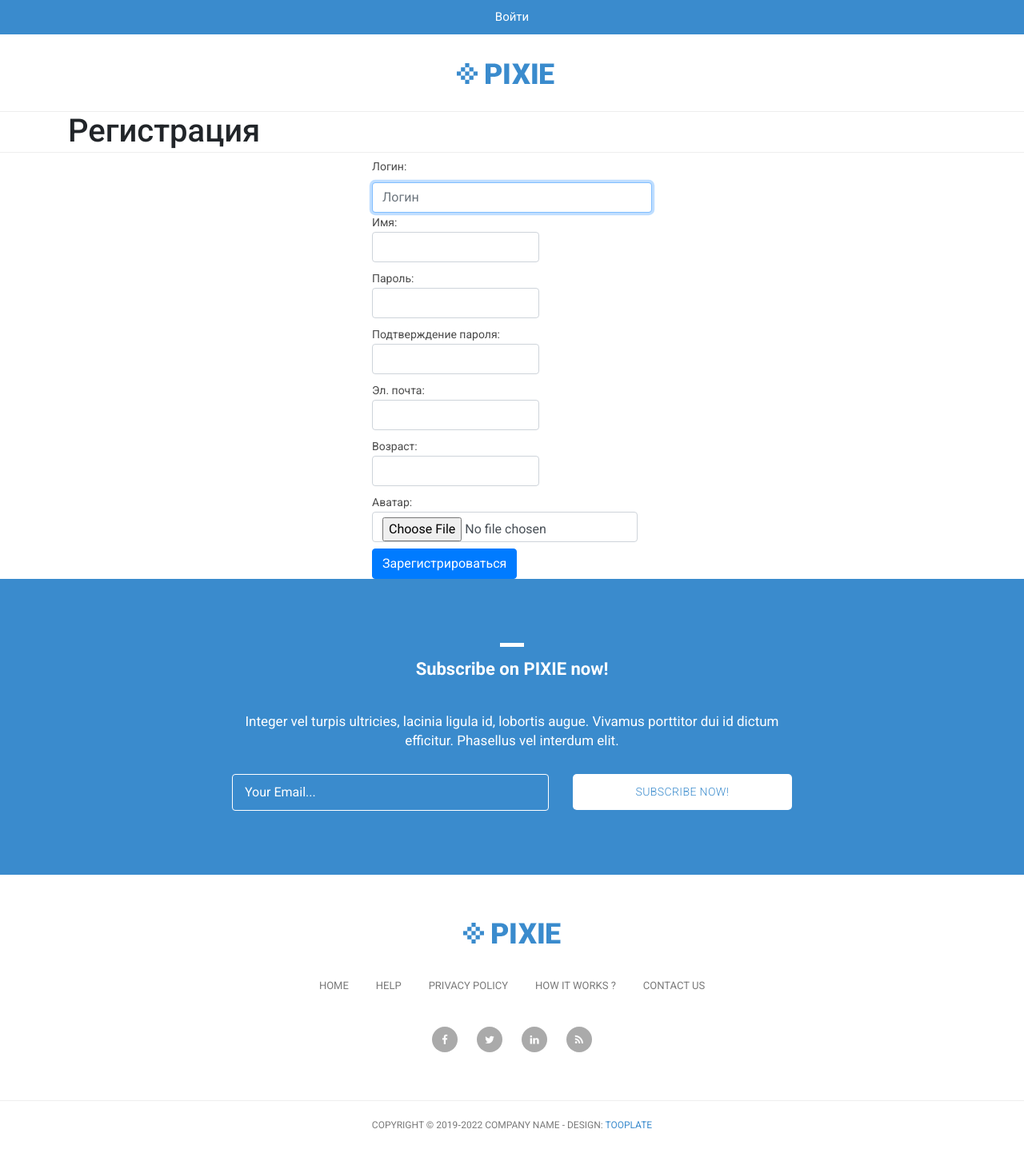
After one commit to JK1914/stepshop_sdp_202_2022, a Django app: page /auth/register/ in a window 1280 px wide. The commit adds this page. Shown: the whole page at 80% size. Run offline with Django 4.2, Linux system fonts and the light colour scheme; some libraries are stand-ins or nearby versions.

Commit message:
add: lesson_07 files

```diff
--- a/stepshop/authapp/forms.py
+++ b/stepshop/authapp/forms.py
@@ -1,9 +1,11 @@
-from django.contrib.auth.forms import AuthenticationForm
+from django.contrib.auth.forms import AuthenticationForm, UserCreationForm
+from django import forms
 
 from authapp.models import ShopUser
 
 
 class ShopUserLoginForm(AuthenticationForm):
+
     class Meta:
         model = ShopUser
         fields = {'username', 'password'}
@@ -13,3 +15,34 @@ class ShopUserLoginForm(AuthenticationForm):
 
         for field_name, field in self.fields.items():
             field.widget.attrs['class'] = 'form-control'
+
+
+class ShopUserRegisterForm(UserCreationForm):
+    username = forms.CharField(
+        max_length=128,
+        widget=forms.TextInput(
+            attrs={
+                'placeholder': 'Логин',
+                'id': 'login',
+            }
+        )
+    )
+
+    class Meta:
+        model = ShopUser
+        fields = {'username', 'first_name', 'password1', 'password2', 'email', 'age', 'avatar'}
+
+    def __init__(self, *args, **kwargs):
+        super().__init__(*args, **kwargs)
+
+        for field_name, field in self.fields.items():
+            field.widget.attrs['class'] = 'form-control'
+            field.help_text = ''
+
+    def clean_age(self):
+        data = self.cleaned_data.get('age')
+
+        if data < 18:
+            raise forms.ValidationError('Вы слишком молоды!')
+
+        return data
--- a/stepshop/authapp/urls.py
+++ b/stepshop/authapp/urls.py
@@ -1,10 +1,11 @@
 from django.urls import path
 
-from authapp.views import login, logout
+from authapp.views import login, logout, register
 
 app_name = 'auth'
 
 urlpatterns = [
     path('login/', login, name='login'),
     path('logout/', logout, name='logout'),
+    path('register/', register, name='register'),
 ]
--- a/stepshop/authapp/views.py
+++ b/stepshop/authapp/views.py
@@ -3,13 +3,23 @@ from django.shortcuts import render
 from django.http import HttpResponseRedirect
 from django.urls import reverse
 
-from authapp.forms import ShopUserLoginForm
+from authapp.forms import ShopUserLoginForm, ShopUserRegisterForm
 
 
 def login(request):
     title = 'вход'
 
     login_form = ShopUserLoginForm(data=request.POST)
+
+    if request.method == 'POST' and login_form.is_valid():
+        username = request.POST['username']
+        password = request.POST['password']
+
+        user = auth.authenticate(username=username, password=password)
+
+        if user and user.is_active:
+            auth.login(request, user)
+            return HttpResponseRedirect(reverse('products:index'))
 
     context = {
         'title': title,
@@ -19,6 +29,27 @@ def login(request):
     return render(request, 'authapp/login.html', context)
 
 
+def register(request):
+    title = 'регистрация'
+
+    if request.method == 'POST':
+        register_form = ShopUserRegisterForm(request.POST, request.FILES)
+
+        if register_form.is_valid():
+            register_form.save()
+            return HttpResponseRedirect(reverse('auth:login'))
+
+    else:
+        register_form = ShopUserRegisterForm()
+
+    context = {
+        'title': title,
+        'register_form': register_form,
+    }
+
+    return render(request, 'authapp/register.html', context)
+
+
 def logout(request):
     auth.logout(request)
     return HttpResponseRedirect(reverse('index'))
--- /dev/null
+++ b/stepshop/stepshop/static/stepshop/assets/css/style.css
@@ -0,0 +1,15 @@
+#pre-header a {
+    color: white;
+}
+
+/*#pre-header span{*/
+/*    color: yellow;*/
+
+/*}#pre-header span:hover{*/
+/*    color: lightgreen;*/
+/*}*/
+
+#pre-header a:hover{
+    /*opacity: 0.8;*/
+    color: lightskyblue;
+}
--- a/stepshop/stepshop/templates/authapp/login.html
+++ b/stepshop/stepshop/templates/authapp/login.html
@@ -16,8 +16,14 @@
                 {{ login_form.as_p }}
                 <button type="submit" class="btn btn-primary">Войти</button>
             </form>
+            <button class="btn btn-round btn-primary">
+                <a href="{% url 'auth:register' %}" class="text-light">Зарегистрироваться</a>
+            </button>
         </div>
     </div>
+
+
+
 </div>
 
 
--- /dev/null
+++ b/stepshop/stepshop/templates/authapp/register.html
@@ -0,0 +1,69 @@
+{% extends '../base.html' %}
+{% load static %}
+
+{% block title %} {{title|capfirst}} {% endblock %}
+
+{% block content %}
+
+<div class="container">
+
+    <h1>{{title|capfirst}}</h1>
+
+    <div class="row">
+        <div class="mx-auto col-4">
+            <form class="form-horizontal" action="{% url 'auth:register' %}" method="post" enctype="multipart/form-data">
+                {% csrf_token %}
+
+                <div>
+
+
+                <p>
+                    <label for="login">Логин:</label>
+                    {{ register_form.username }}
+                </p>
+                <p>
+                    <label>Имя:
+                    {{ register_form.first_name }}
+                    </label>
+                </p>
+                <p>
+                    <label>Пароль:
+                    {{ register_form.password1 }}
+                    </label>
+                </p>
+                <p>
+                    <label>Подтверждение пароля:
+                    {{ register_form.password2 }}
+                    </label>
+                </p>
+                <p>
+                    <label>Эл. почта:
+                    {{ register_form.email }}
+                    </label>
+                </p>
+                <p>
+                    <label>Возраст:
+                    {{ register_form.age }}
+                    </label>
+                </p>
+                <p>
+                    <label>Аватар:
+                    {{ register_form.avatar }}
+                    </label>
+                </p>
+
+                <button type="submit" class="btn btn-primary">Зарегистрироваться</button>
+
+
+                </div>
+
+            </form>
+        </div>
+    </div>
+
+
+
+</div>
+
+
+{% endblock %}
--- a/stepshop/stepshop/templates/base.html
+++ b/stepshop/stepshop/templates/base.html
@@ -21,6 +21,7 @@
     <link rel="stylesheet" href="{% static 'stepshop/assets/css/fontawesome.css' %}">
     <link rel="stylesheet" href="{% static 'stepshop/assets/css/tooplate-main.css' %}">
     <link rel="stylesheet" href="{% static 'stepshop/assets/css/owl.css' %}">
+    <link rel="stylesheet" href="{% static 'stepshop/assets/css/style.css' %}">
     {% block css%}{% endblock %}
 
   </head>
@@ -35,8 +36,10 @@
             <span><!--Suspendisse laoreet magna vel diam lobortis imperdiet-->
             {% if user.is_authenticated %}
               {{user.first_name}} {{user.last_name}}
+              | <a href="{% url 'auth:logout' %}">Выйти</a>
+
             {% else %}
-              <a href="/admin/login">Войти:</a>
+              <a href="{% url 'auth:login' %}">Войти</a>
             {% endif %}
             </span>
           </div>
--- a/stepshop/stepshop/templates/index.html
+++ b/stepshop/stepshop/templates/index.html
@@ -64,7 +64,7 @@
         <div id="{{ product.pk }}" class="item new col-md-4">
             <a href="#">
                 <div class="featured-item">
-                    <img src="/media/{{ product.image }}" alt="">
+                    <img src="/media/{{ product.image }}" alt="{{ product.name|capfirst }}">
                     <h4>{{ product.name }}</h4>
                     <h6>${{ product.price }}</h6>
                 </div>
```
Also changed, not shown: stepshop/stepshop/templates/authapp/_register.html (added, +27 -0 lines).
